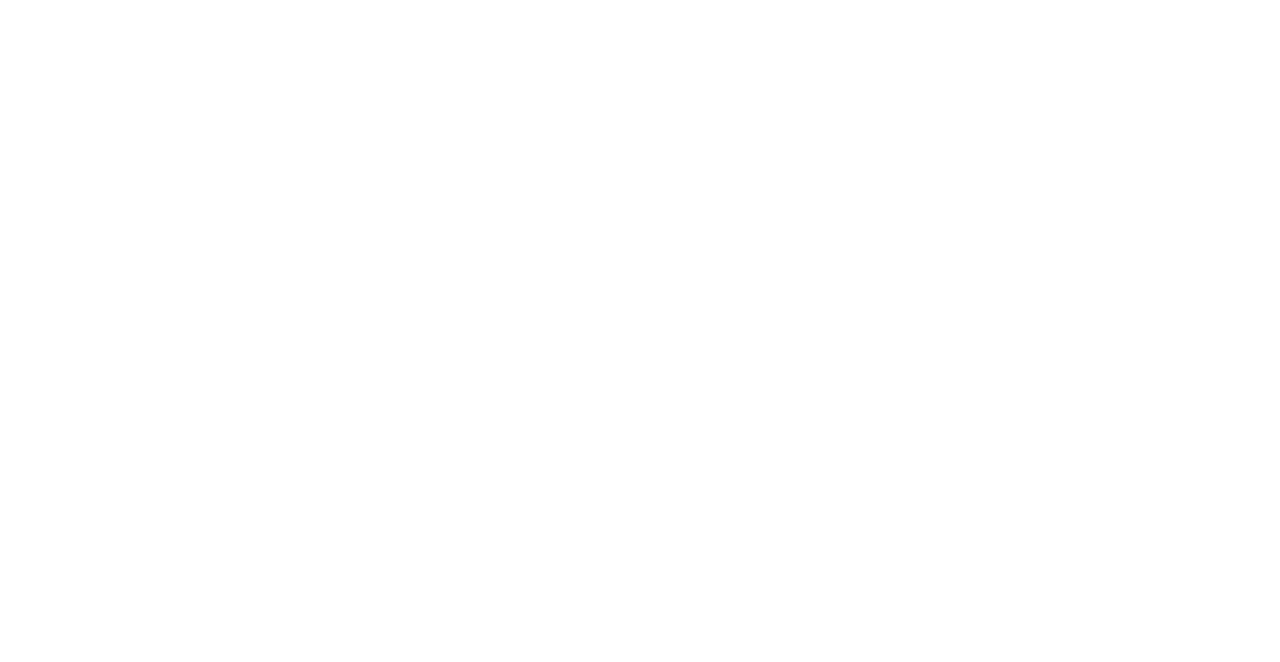
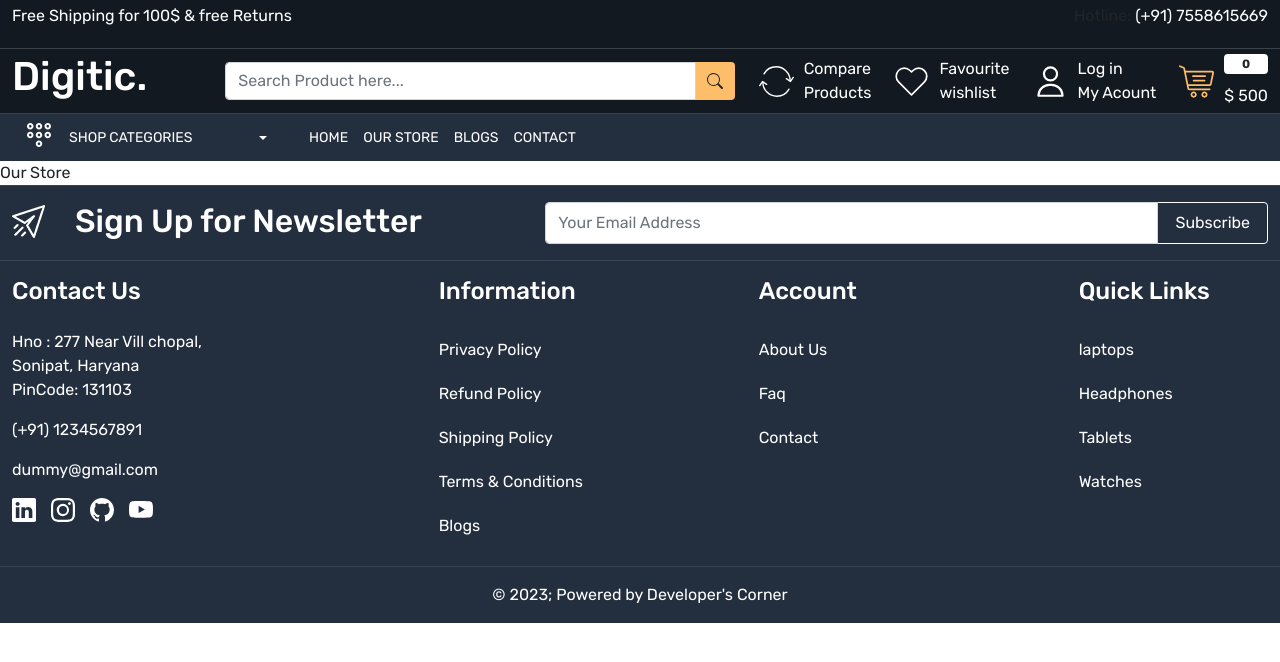
Before and after one commit to PrashilLonakar/mern__e-commerse-gadgets__frontend, a React (Create React App) app: page /store in a window 1280 px wide. Before the commit this address had no page. Shown: the top 662 px of the page. Built offline with nearby package versions, Linux system fonts and the light colour scheme.

Commit message:
start working on our-store

```diff
--- a/src/App.js
+++ b/src/App.js
@@ -16,7 +16,7 @@
             <Route index element={<Home />} />
             <Route path="about" element={<About />} />
             <Route path="contact" element={<Contact />} />
-            <Route path="our-store" element={<OurStore />} />
+            <Route path="store" element={<OurStore />} />
           </Route>
         </Routes>
       </BrowserRouter>
--- a/src/components/layouts/Header.js
+++ b/src/components/layouts/Header.js
@@ -128,7 +128,7 @@
                 <div className="menu-links">
                   <div className="d-flex align-items-center gap-15">
                     <NavLink to="/">Home</NavLink>
-                    <NavLink to="/">Our Store</NavLink>
+                    <NavLink to="/store">Our Store</NavLink>
                     <NavLink to="/">Blogs</NavLink>
                     <NavLink to="/contact">Contact</NavLink>
                   </div>
--- a/src/pages/OurStore.js
+++ b/src/pages/OurStore.js
@@ -1,7 +1,7 @@
 import React from "react";
 
 const OurStore = () => {
-  return <div>OurStore</div>;
+  return <>Our Store</>;
 };
 
 export default OurStore;
```
Also changed, not shown: src/components/common/BreadCrumbs.js (added, +26 -0 lines).
